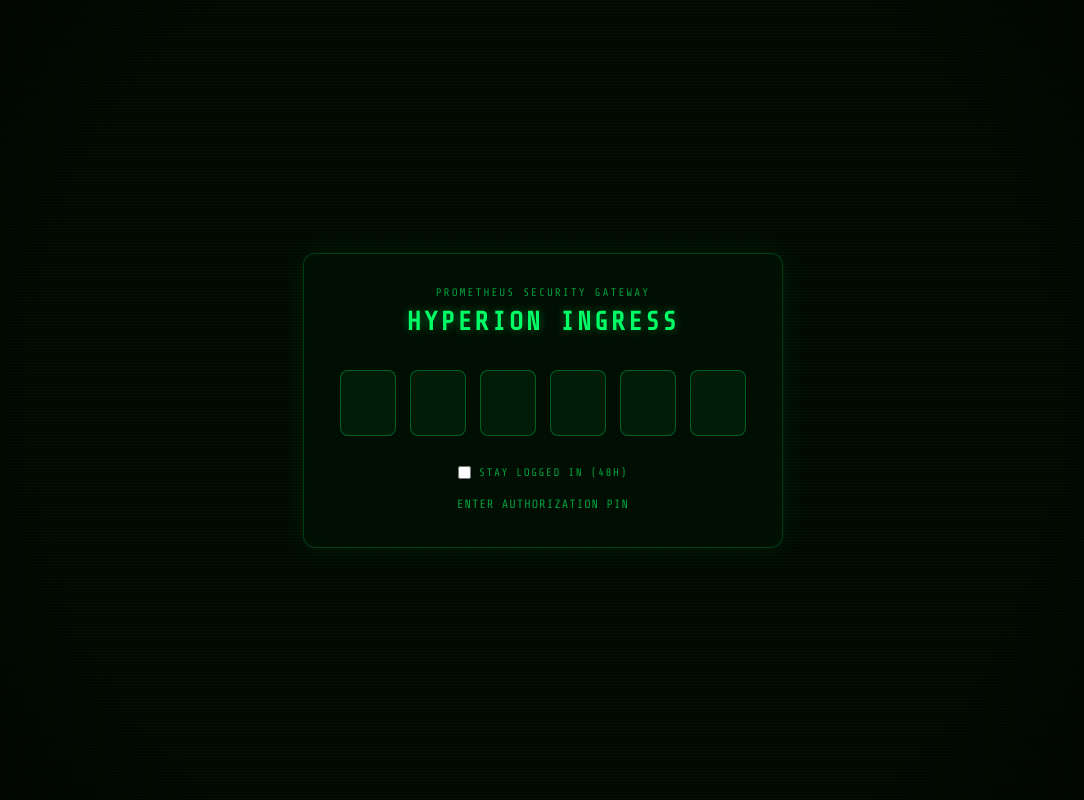
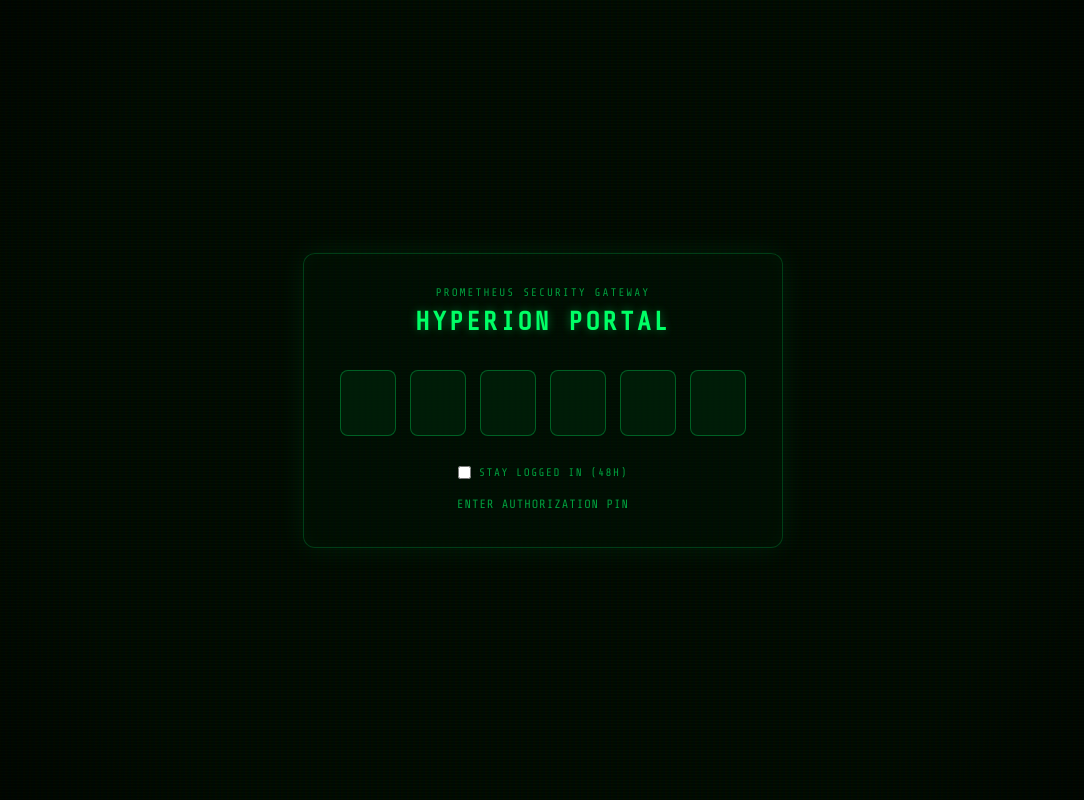
Before and after one commit to Prometheus-Group-NZ/hyperion, a website: page public/index.html in a window 1280 px wide. Both pictures are taken after a click on the label "STAY LOGGED IN (48H)". Shown: the whole page, without its empty margins (97-1181 px from the left). Drawn offline with nearby package versions, Linux system fonts and the light colour scheme.

Commit message:
refactor: persona engine & CRT auth text
- CRT overlay: 'INGRESS' -> 'PORTAL'
- Persona: blink via CSS class (removed canvas eyelid clipping)
- Idle timeout: 6.5s -> 30s
- Wake/sleep explicit image opacity control
- Z-index reorder: fire=4, canvas=6, vignette=5
- Vignette gradient lightened
- .gitignore: exclude preview HTML & screenshots

```diff
--- a/public/css/styles.css
+++ b/public/css/styles.css
@@ -80,15 +80,16 @@ body {
   object-position: center 38%;
   filter: brightness(0.34) contrast(1.24); /* 50% darker dormant state */
   opacity: 1;
-  transition: filter 1.4s cubic-bezier(0.25, 1, 0.5, 1);
+  transition: opacity 1.1s cubic-bezier(0.25, 1, 0.5, 1), filter 1.4s cubic-bezier(0.25, 1, 0.5, 1);
   z-index: 1;
 }
 
 body.persona-is-awake .persona-layer-resting {
-  filter: brightness(0.68) contrast(1.18); /* Smoothly brightens on waking */
+  opacity: 0;
+  filter: brightness(0.68) contrast(1.18);
 }
 
-/* Layer 2: Active Image (Eyes Open) - Texture source for 60fps ocular morph */
+/* Layer 2: Active Image (Eyes Open) - Main awake persona image */
 .persona-layer-active {
   position: absolute;
   inset: 0;
@@ -96,20 +97,30 @@ body.persona-is-awake .persona-layer-resting {
   height: 100%;
   object-fit: cover;
   object-position: center 38%;
-  filter: brightness(0.70) contrast(1.18);
+  filter: brightness(0.88) contrast(1.12);
   opacity: 0;
+  transition: opacity 1.1s cubic-bezier(0.25, 1, 0.5, 1);
   pointer-events: none;
   z-index: 2;
-  display: none;
+}
+
+body.persona-is-awake .persona-layer-active {
+  opacity: 1;
+}
+
+/* Micro-Blink Animation Class */
+.persona-layer-active.blink {
+  opacity: 0.05 !important;
+  transition: opacity 0.09s ease-in-out !important;
 }
 
 /* Dormant Shadow Shroud - Further 50% dark vignette when sleeping */
 .persona-dormant-shroud {
   position: absolute;
   inset: 0;
-  background: radial-gradient(circle at 50% 40%, rgba(2, 4, 6, 0.45) 0%, rgba(2, 4, 6, 0.85) 60%, #020406 100%);
+  background: radial-gradient(circle at 50% 40%, rgba(2, 4, 6, 0.55) 0%, rgba(2, 4, 6, 0.88) 60%, #020406 100%);
   opacity: 1;
-  transition: opacity 1.4s cubic-bezier(0.25, 1, 0.5, 1);
+  transition: opacity 1.2s cubic-bezier(0.25, 1, 0.5, 1);
   pointer-events: none;
   z-index: 3;
 }
@@ -126,7 +137,7 @@ body.persona-is-awake .persona-dormant-shroud {
   width: 65vw;
   height: 100vh;
   pointer-events: none;
-  z-index: 3;
+  z-index: 4;
   mix-blend-mode: screen;
   background: radial-gradient(ellipse at 100% 50%, rgba(255, 110, 20, 0.28) 0%, rgba(255, 75, 0, 0.16) 35%, rgba(200, 40, 0, 0.07) 65%, transparent 85%);
   animation: distantFireFlicker 6.2s ease-in-out infinite alternate;
@@ -176,7 +187,7 @@ body.persona-is-awake .persona-dormant-shroud {
   inset: 0;
   width: 100%;
   height: 100%;
-  z-index: 4;
+  z-index: 6;
   pointer-events: none;
   opacity: 1;
   will-change: transform;
@@ -190,8 +201,8 @@ body.persona-is-awake .persona-dormant-shroud {
   height: 100%;
   z-index: 5;
   background:
-    radial-gradient(circle at 50% 45%, rgba(2, 4, 6, 0.45) 0%, rgba(2, 4, 6, 0.82) 65%, rgba(2, 4, 6, 0.96) 100%),
-    linear-gradient(to bottom, rgba(2, 4, 6, 0.75) 0%, transparent 25%, transparent 75%, rgba(2, 4, 6, 0.9) 100%);
+    radial-gradient(circle at 50% 42%, rgba(2, 4, 6, 0.12) 0%, rgba(2, 4, 6, 0.58) 65%, rgba(2, 4, 6, 0.92) 100%),
+    linear-gradient(to bottom, rgba(2, 4, 6, 0.65) 0%, transparent 20%, transparent 80%, rgba(2, 4, 6, 0.85) 100%);
   pointer-events: none;
 }
 
--- a/public/index.html
+++ b/public/index.html
@@ -39,7 +39,7 @@
   <div id="authOverlay">
     <div class="auth-center-stage">
       <div class="auth-badge">PROMETHEUS SECURITY GATEWAY</div>
-      <div class="auth-title">HYPERION INGRESS</div>
+      <div class="auth-title">HYPERION PORTAL</div>
 
       <div class="auth-otp-pure" id="authPinContainer">
         <input type="text" id="otp_0" name="otp_0" inputmode="numeric" pattern="[0-9]*" maxlength="1" class="otp-square" data-idx="0" autocomplete="off">
--- a/public/js/persona.js
+++ b/public/js/persona.js
@@ -24,7 +24,7 @@
   let isHoveringCard = false;
   let activeCardName = null;
   let idleTimer = null;
-  const IDLE_TIMEOUT_MS = 6500;
+  const IDLE_TIMEOUT_MS = 30000;
 
   // 3D Perspective, Ocular Dynamics & Semantic Dive Zoom
   let eyeOpenProgress = 0.0;
@@ -109,6 +109,8 @@
     if (!isAwake) {
       isAwake = true;
       document.body.classList.add('persona-is-awake');
+      if (imgActive) imgActive.style.opacity = '1';
+      if (imgResting) imgResting.style.opacity = '0';
       targetEyeOpen = 1.0;
       targetGlowIntensity = 0.35;
       targetDepthZ = 2;
@@ -122,6 +124,8 @@
     if (isAwake && !isHoveringCard && targetDiveZoom < 0.05) {
       isAwake = false;
       document.body.classList.remove('persona-is-awake');
+      if (imgActive) imgActive.style.opacity = '0';
+      if (imgResting) imgResting.style.opacity = '1';
       targetEyeOpen = 0.0;
       targetGlowIntensity = 0.0;
       targetDepthZ = -20;
@@ -141,13 +145,13 @@
   function scheduleMicroBlink() {
     const nextDelay = 3800 + Math.random() * 3200;
     setTimeout(() => {
-      if (isAwake && !isBlinking) {
+      if (isAwake && !isBlinking && imgActive) {
         isBlinking = true;
-        targetEyeOpen = 0.03; // Eyelids squeeze shut
+        imgActive.classList.add('blink');
         setTimeout(() => {
-          targetEyeOpen = 1.0; // Spring back open
-          setTimeout(() => { isBlinking = false; }, 90);
-        }, 65);
+          if (imgActive) imgActive.classList.remove('blink');
+          isBlinking = false;
+        }, 120);
       }
       scheduleMicroBlink();
     }, nextDelay);
@@ -273,32 +277,7 @@
     if (eyeCtx && eyeCanvas) {
       eyeCtx.clearRect(0, 0, eyeCanvas.width, eyeCanvas.height);
 
-      // 1. Physical Eyelid Peeling & Living Eye Texture Morphing
-      if (eyeOpenProgress > 0.02 && imgActive && imgActive.complete) {
-        const wSpan = eyeRadius * 1.85;
-        const hSpan = eyeRadius * 0.88 * eyeOpenProgress;
-
-        eyeCtx.save();
-        eyeCtx.beginPath();
-
-        // Left Eye Ocular Aperture (Almond Eyelid Mask)
-        eyeCtx.moveTo(leftX - wSpan, leftY + 2);
-        eyeCtx.quadraticCurveTo(leftX, leftY - hSpan * 1.18, leftX + wSpan, leftY - 1);
-        eyeCtx.quadraticCurveTo(leftX, leftY + hSpan * 0.62, leftX - wSpan, leftY + 2);
-
-        // Right Eye Ocular Aperture (Almond Eyelid Mask)
-        eyeCtx.moveTo(rightX - wSpan, rightY + 1);
-        eyeCtx.quadraticCurveTo(rightX, rightY - hSpan * 1.18, rightX + wSpan, rightY - 2);
-        eyeCtx.quadraticCurveTo(rightX, rightY + hSpan * 0.62, rightX - wSpan, rightY + 1);
-
-        eyeCtx.clip();
-
-        // Render the active eye texture seamlessly through the opening eyelids!
-        eyeCtx.drawImage(imgActive, ox + saccadeX, oy + saccadeY, rw, rh);
-        eyeCtx.restore();
-      }
-
-      // 2. Volumetric Promethean Iris Glow, Rays & Particles
+      // Volumetric Promethean Iris Glow, Rays & Particles over exact pupils
       if (eyeGlowIntensity > 0.02 && eyeOpenProgress > 0.15) {
         const leftPupil = { x: leftX + saccadeX, y: leftY + saccadeY };
         const rightPupil = { x: rightX + saccadeX, y: rightY + saccadeY };
```
Also changed, not shown: 1 other file.
